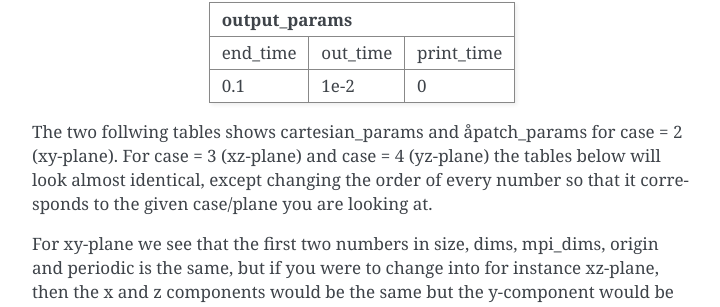
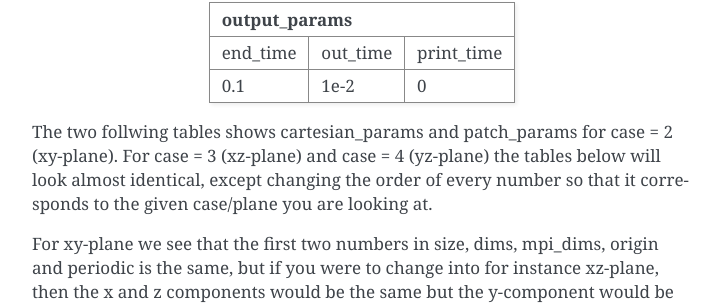
Before and after one commit to guadabsb15/summer_2021_report, a Sphinx documentation site: the page built from docs/source/sedov.rst, in a window 1280 px wide and 900 px high, scrolled down 684 px. Shown: the part 140-447 px from the top of the window, without its empty margins (388-1108 px from the left). Built offline with Sphinx 7.4.7, drawn with Linux system fonts in a browser that asks for light colours.

Commit message:
Minor change in text

```diff
--- a/docs/source/sedov.rst
+++ b/docs/source/sedov.rst
@@ -44,7 +44,7 @@ Below shows output_params including end_time, out_time and print_time.
 |    0.1    |   1e-2   |     0      |
 +-----------+----------+------------+
 
-The two follwing tables shows cartesian_params and åpatch_params for case = 2 (xy-plane). For case = 3 (xz-plane) and case = 4 (yz-plane) the tables below will look almost identical, except changing the order of every number so that it corresponds to the given case/plane you are looking at.
+The two follwing tables shows cartesian_params and patch_params for case = 2 (xy-plane). For case = 3 (xz-plane) and case = 4 (yz-plane) the tables below will look almost identical, except changing the order of every number so that it corresponds to the given case/plane you are looking at.
 
 For xy-plane we see that the first two numbers in size, dims, mpi_dims, origin and periodic is the same, but if you were to change into for instance xz-plane, then the x and z components would be the same but the y-component would be different in the same way as in the tables below:
 
@@ -104,6 +104,7 @@ Then for the xz-plane:
 And lastly for yz-plane
 
 .. image:: images_sedov_bifrost/density_sedov_bifrost_yz_0.png
+    :width: 48 %
 .. image:: images_sedov_bifrost/density_sedov_bifrost_xz_10.png
     :width: 48 %
 
@@ -170,23 +171,23 @@ Addjusted density
 Right image is Ca increased by a factor of 10:
 
 .. image:: images_sedov_bifrost/density_sedov_bifrost_xy_10.png
-    :width: 45 %
+    :width: 48 %
 .. image:: images_sedov_bifrost/density_sedov_bifrost_xy_increase10_Ca_10.png
-    :width: 45 %
+    :width: 48 %
 
 Right image is U increased by a factor of 10:
 
 .. image:: images_sedov_bifrost/density_sedov_bifrost_xy_10.png
-    :width: 45 %
+    :width: 48 %
 .. image:: images_sedov_bifrost/density_sedov_bifrost_xy_increase10_U_10.png
-    :width: 45 %
+    :width: 48 %
 
 Right image is U reduced by a factor of 10:
 
 .. image:: images_sedov_bifrost/density_sedov_bifrost_xy_10.png
-    :width: 45 %
+    :width: 48 %
 .. image:: images_sedov_bifrost/density_sedov_bifrost_xy_decrease10_U_10.png
-    :width: 45 %
+    :width: 48 %
 
 
 Addjusted energy
```
